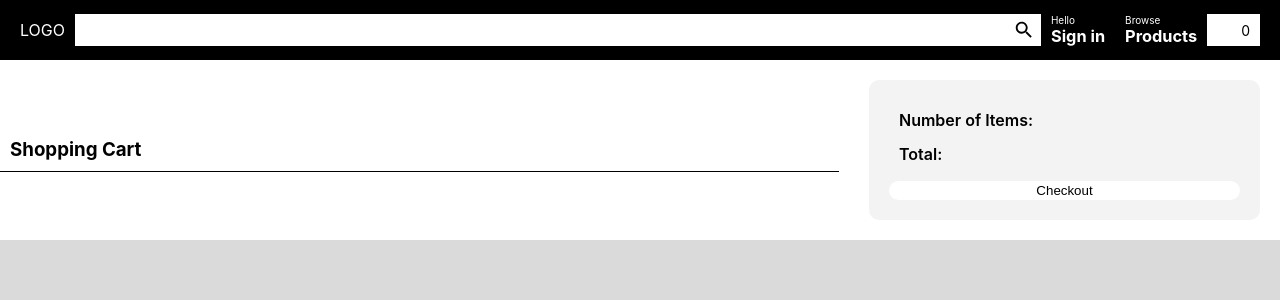
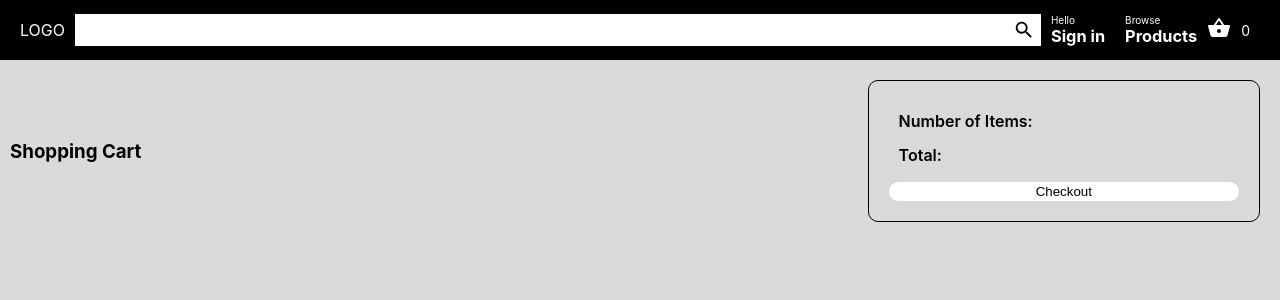
Before and after one commit to rawah96/fullstack-store, a React (Create React App) app in the folder client/: page /checkout in a window 1280 px wide. Shown: the top 300 px of the page. Built offline with nearby package versions, Linux system fonts and the light colour scheme.

Commit message:
slight changes to the style

```diff
--- a/client/src/components/Cart/Cart.css
+++ b/client/src/components/Cart/Cart.css
@@ -1,14 +1,13 @@
 .cart {
     display: flex;
-    color: black !important;
-    background-color: white;
 }
 
 .cart-items {
     margin-right: 10px;
     padding: 10px;
-    border-bottom: 1px solid black;
+    /* border-bottom: 1px solid black; */
     flex: 0.7;
+    color: black;
 }
 
 .cart-total {
@@ -20,9 +19,10 @@
     height: 100px;
     padding: 20px;
     margin: 20px;
-    /* border: 1px solid lightgray; */
+    border: 1px solid black;
     border-radius: 10px;
     background-color: rgba(211, 211, 211, 0.281);
+    color: black;
 }
 
 .checkout-btn {
```
